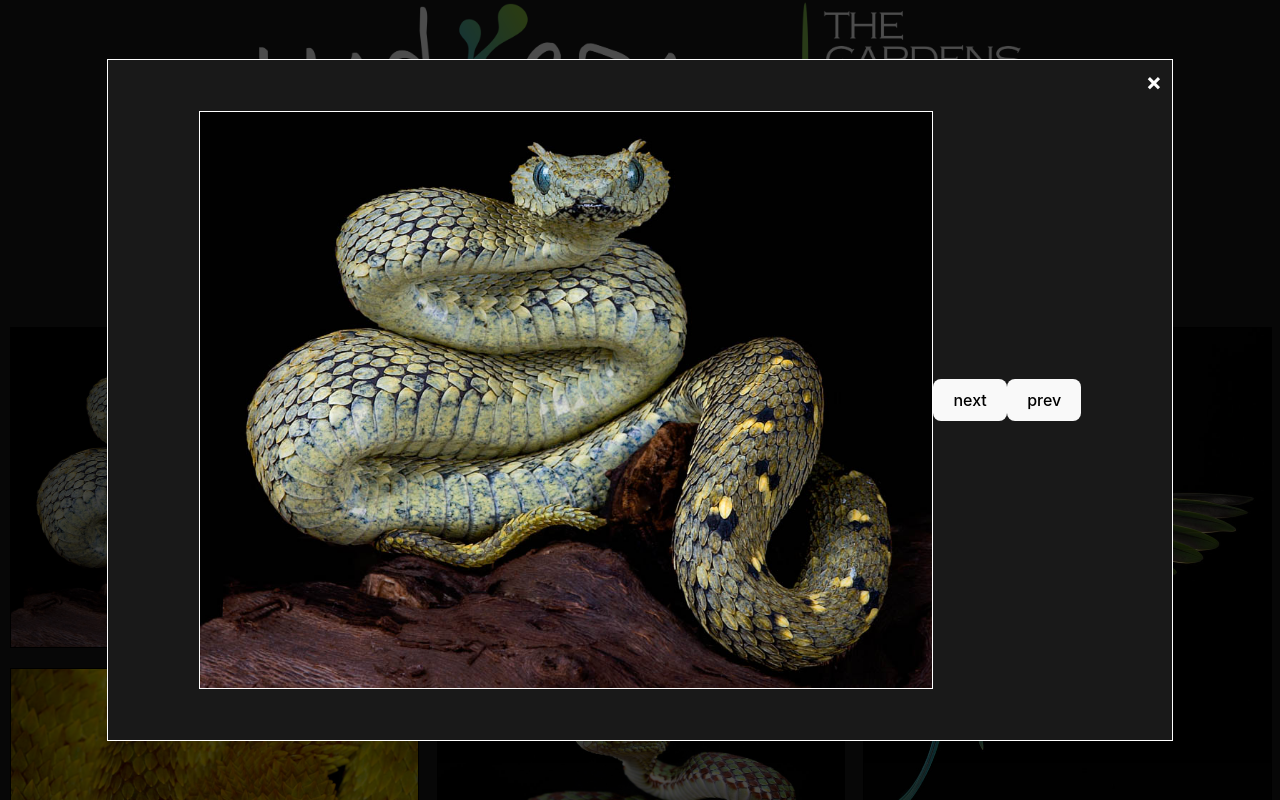
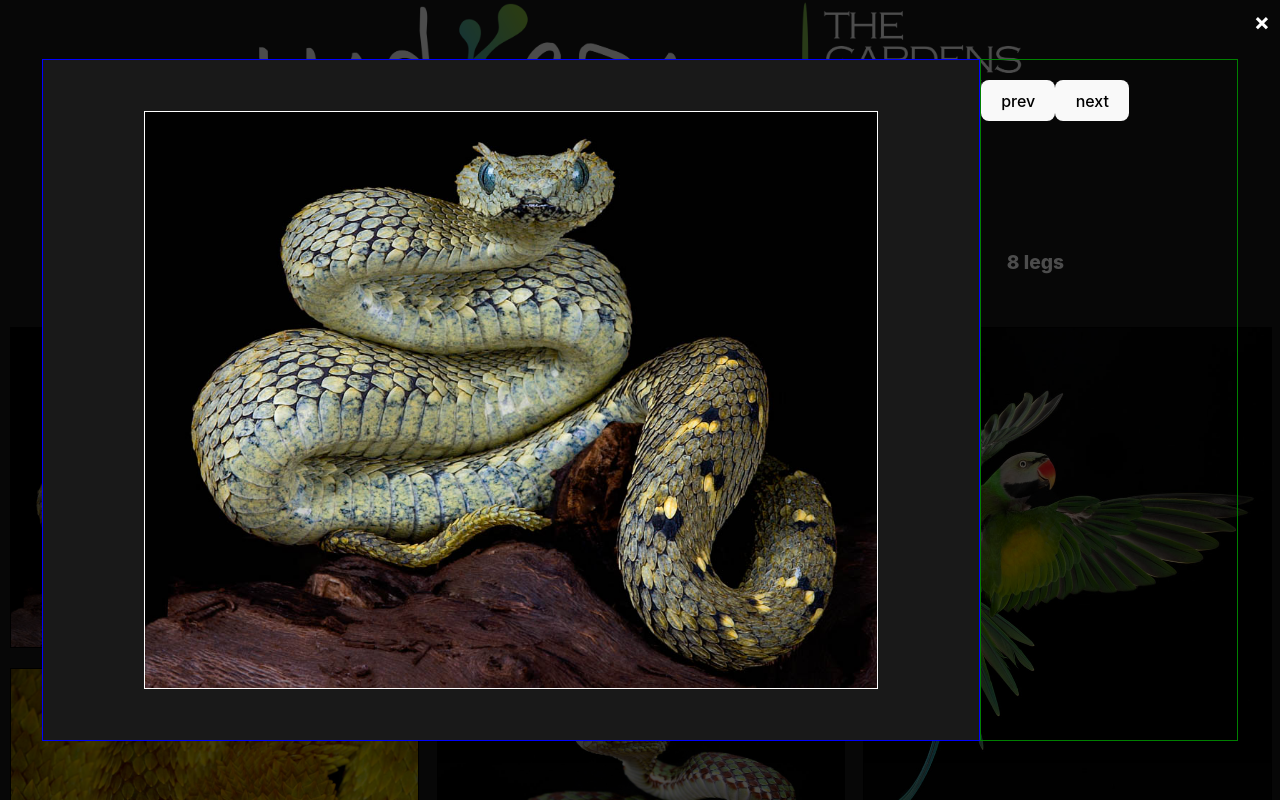
Before and after one commit to Kernapillar/Kern_Family_Zoo, a React (Vite) app in the folder frontend/Kern Family Zoo/: page / in a window 1280 px wide. Both pictures are taken after a click on the picture 214 px from the left and 487 px from the top of the page. Shown: the top 800 px of the page. Built offline with nearby package versions, Linux system fonts and the light colour scheme.

Commit message:
modal formatting and controls

```diff
--- a/frontend/Kern Family Zoo/src/components/modal.jsx
+++ b/frontend/Kern Family Zoo/src/components/modal.jsx
@@ -40,13 +40,15 @@ const Modal = ({isOpen, onClose, imgUrl, pictures, currentIdx}) => {
 
     return (
         <div className={`modal`}>
-             <div className="modal-content">
+             <div className="modal-visual">
+                <img src={currentPicture.src} alt="modal" />
+             </div>
+             <div className="modal-controls">
+                <button onClick={handlePrev}>prev</button>
+                <button onClick={handleNext}>next</button>
                 <span className="modal-close" onClick={handleClose}>
                     &times;
                 </span>
-                <img src={currentPicture.src} alt="modal" />
-                <button onClick={handleNext}>next</button>
-                <button onClick={handlePrev}>prev</button>
              </div>
         </div>
     )
--- a/frontend/Kern Family Zoo/src/styles/modal.css
+++ b/frontend/Kern Family Zoo/src/styles/modal.css
@@ -11,16 +11,24 @@
     align-items: center;
 }
 
-.modal-content {
+.modal-visual {
     position: relative;
     display: flex;
     justify-content: center;
     align-items: center;
-    width: 80%;
+    width: 70%;
     height: 80%;
     padding: 20px;
     background-color: rgb(25, 25, 25);
-    border: 1px solid white;
+    border: 1px solid blue;
+}
+
+.modal-controls {
+    height: 80%;
+    width: 20%;
+    padding-top: 20px;
+    padding-bottom: 20px;
+    border: 1px solid green;
 }
 
 .modal-close {
```
